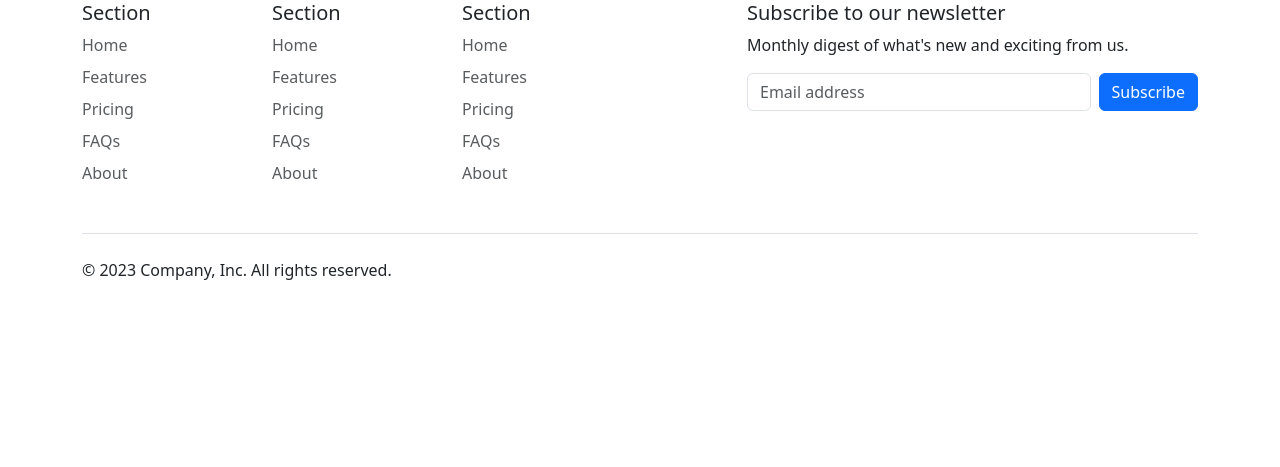
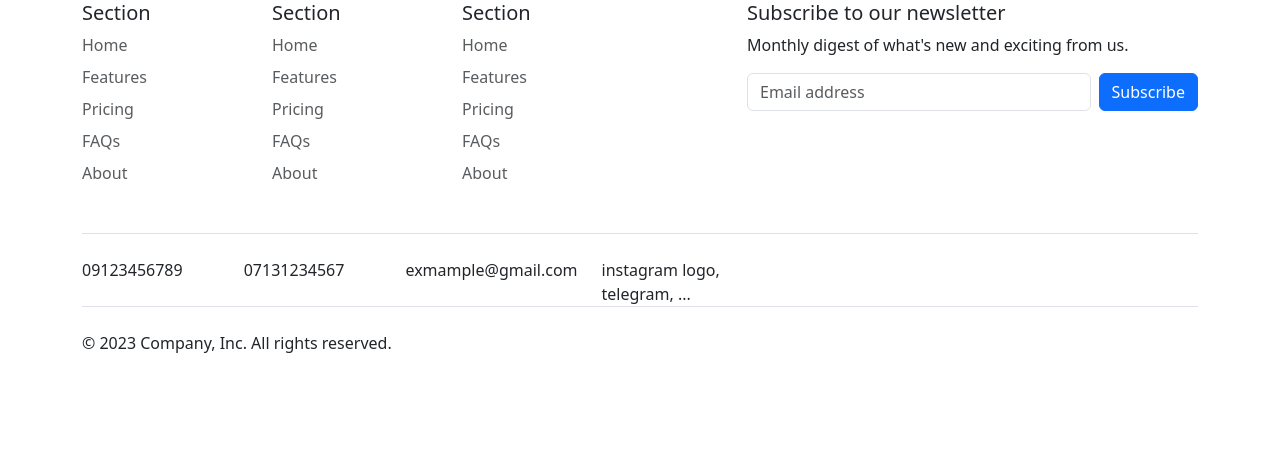
Before and after one commit to erf04/kgs, a Django app: page / in a window 1280 px wide. Shown: the part 1743-2210 px from the top of the page. Before the commit the page ends 2023 px from the top, so only its background shows below. Run offline with Django 4.2, Linux system fonts and the light colour scheme.

Commit message:
contact us in footer

```diff
--- a/oobacho/app/templates/baseEn.html
+++ b/oobacho/app/templates/baseEn.html
@@ -53,7 +53,9 @@
             <li><a href="#" class="nav-link px-2 text-white">Pricing</a></li>
             <li><a href="#" class="nav-link px-2 text-white">FAQs</a></li>
             <li><a href="#" class="nav-link px-2 text-white">About</a></li>
-            <li><a href="#" class="nav-link px-2 text-white">Contact</a></li>
+            <li>
+              <a href="#contact" class="nav-link px-2 text-white">Contact</a>
+            </li>
           </ul>
 
           <form class="col-12 col-lg-auto mb-3 mb-lg-0 me-lg-3" role="search">
@@ -199,7 +201,19 @@
         </div>
 
         <div
-          class="d-flex flex-column flex-sm-row justify-content-between py-4 my-4 border-top"
+          class="d-flex flex-column flex-sm-row justify-content-between pt-4 mt-4 border-top"
+          id="contact"
+        >
+          <div class="row">
+            <div class="col">09123456789</div>
+            <div class="col">07131234567</div>
+            <div class="col">exmample@gmail.com</div>
+            <div class="col">instagram logo, telegram, ...</div>
+          </div>
+        </div>
+
+        <div
+          class="d-flex flex-column flex-sm-row justify-content-between py-4 mb-4 border-top"
         >
           <p>© 2023 Company, Inc. All rights reserved.</p>
         </div>
```
